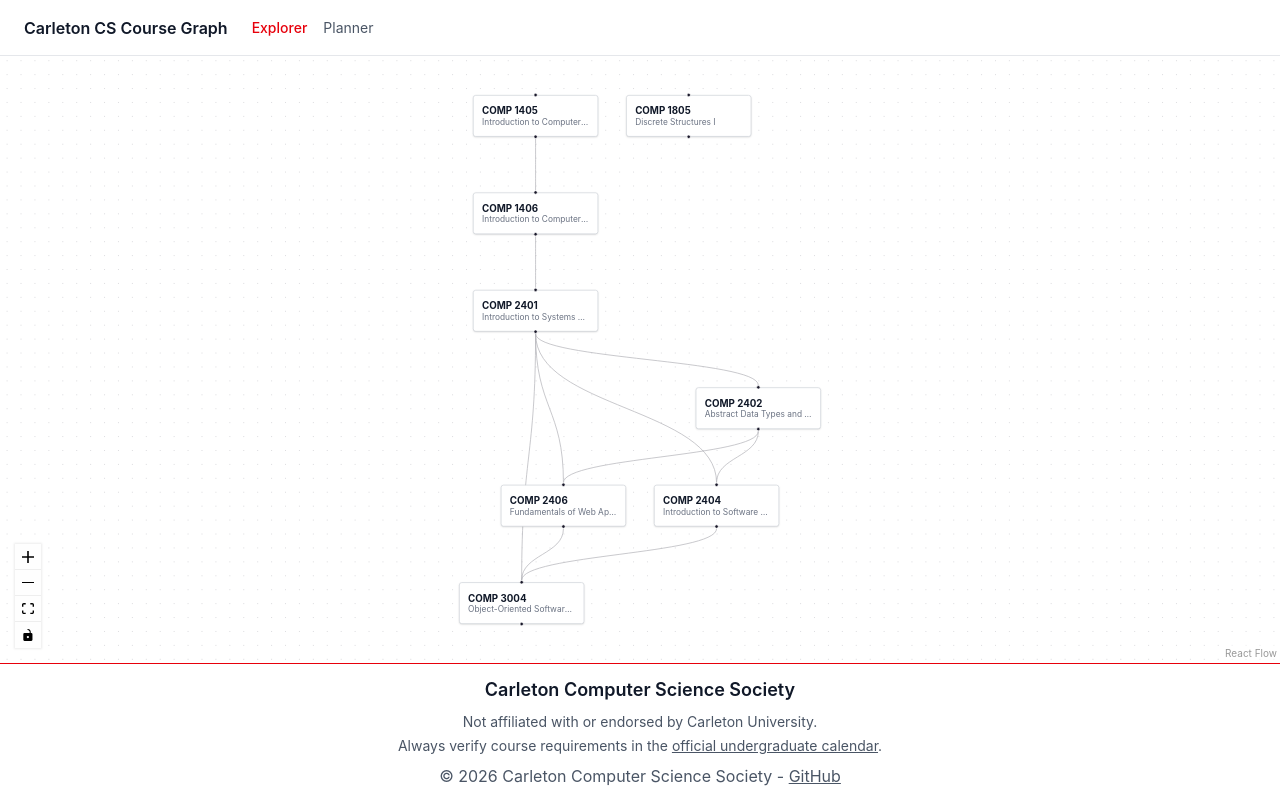
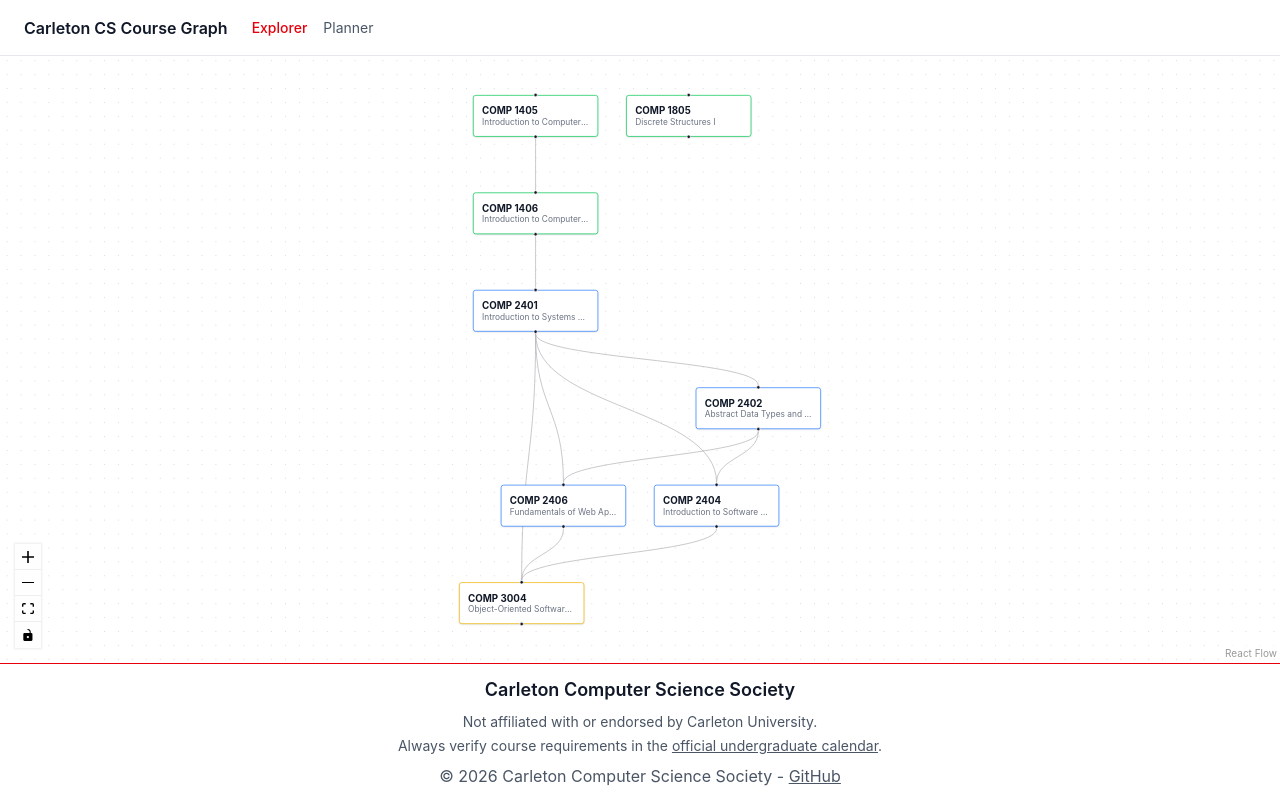
Before and after one commit to CarletonComputerScienceSociety/course-graph, a React (Vite) app: page /course-graph/explorer in a window 1280 px wide. Built offline with nearby package versions, Linux system fonts and the light colour scheme.

Commit message:
Colour-coded nodes by year (#11)
* Colour-coded nodes by year

* Improved functionality for extracting year

* Fix formatting

---------

Co-authored-by: hselvaka <hselvaka@uwaterloo.ca>

```diff
--- a/src/components/CourseNode.tsx
+++ b/src/components/CourseNode.tsx
@@ -8,9 +8,22 @@ export default function CourseNode({ data }: NodeProps<CourseNodeType>) {
   const { selectedCourse, highlightedSet } = useExplorerStore();
   const dimmed = selectedCourse !== null && !highlightedSet.has(data.code);
 
+  const year = data.code.match(/\d/)?.[0];
+
+  const borderColour =
+    year === '1'
+      ? 'border-green-500'
+      : year === '2'
+        ? 'border-blue-500'
+        : year === '3'
+          ? 'border-yellow-500'
+          : year === '4'
+            ? 'border-red-500'
+            : 'border-gray-300';
+
   return (
     <div
-      className="flex flex-col justify-center rounded border border-gray-300 bg-white px-3 py-2 shadow-sm transition-opacity duration-150"
+      className={`flex flex-col justify-center rounded border ${borderColour} bg-white px-3 py-2 shadow-sm transition-opacity duration-150`}
       style={{ width: 180, height: 60, opacity: dimmed ? 0.25 : 1 }}
     >
       <Handle type="target" position={Position.Top} />
```
